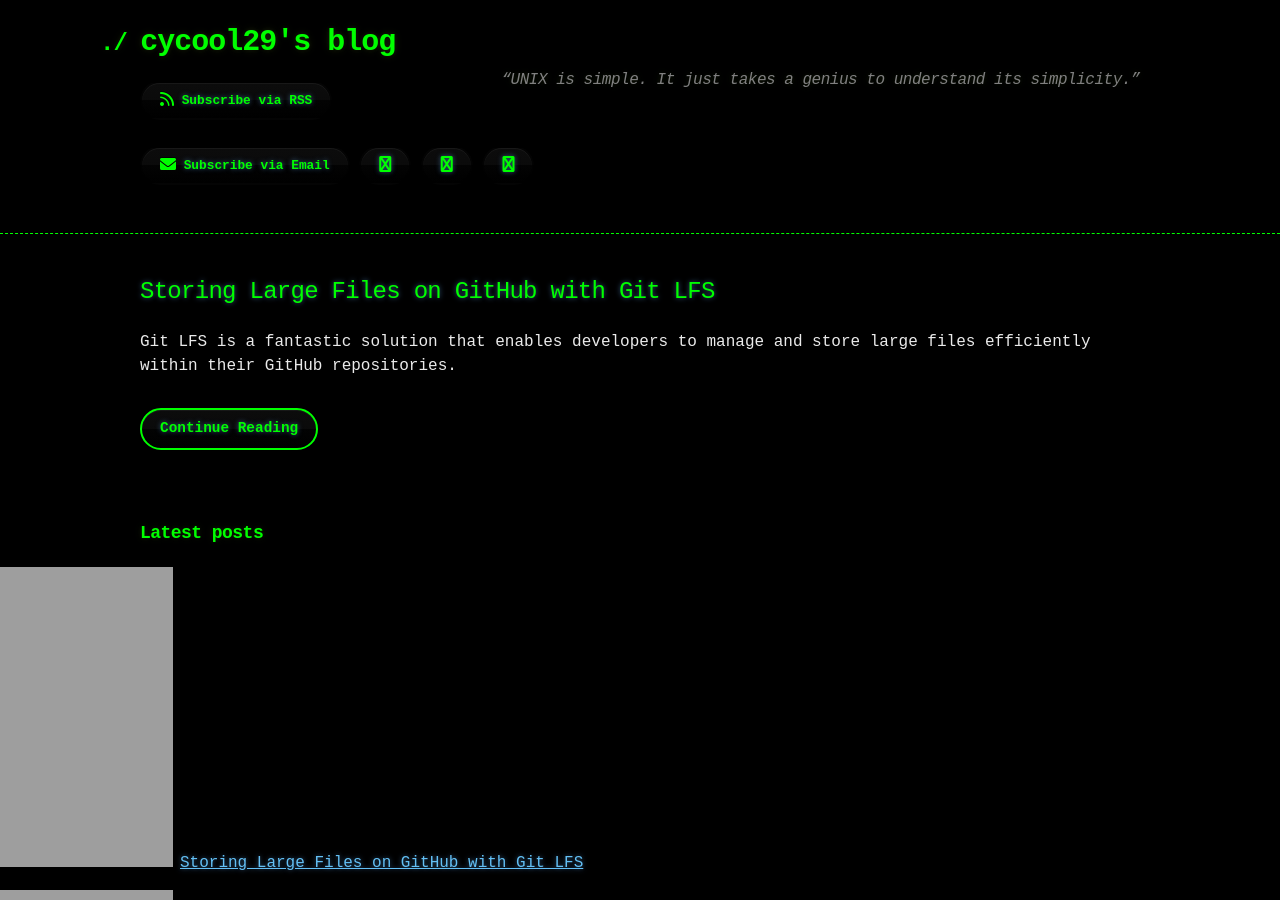
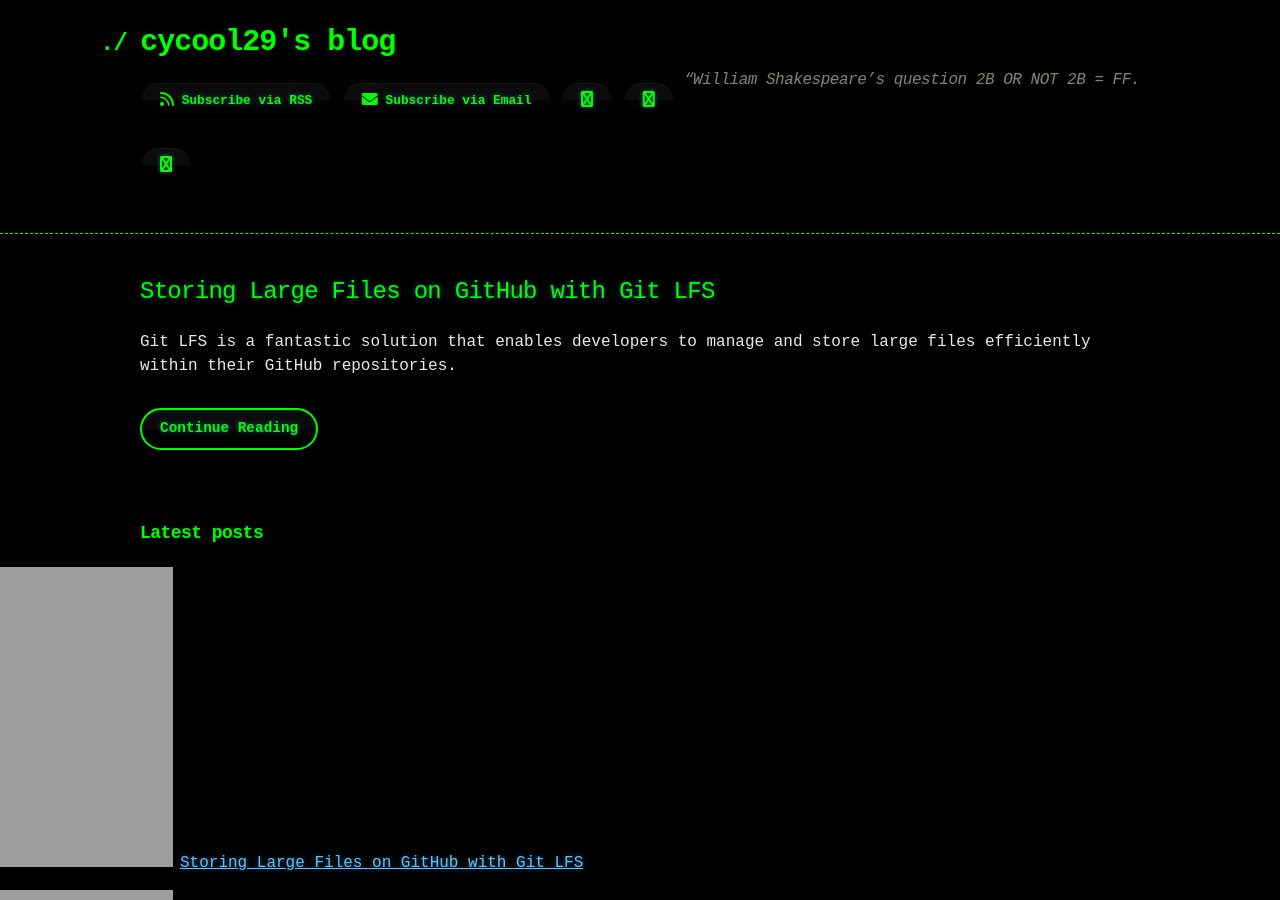
Before and after one commit to cycool29/cycool29.github.io, a Jekyll site: the page built from index.md, in a window 1280 px wide and 900 px high. Built offline with Jekyll 4.4.1, drawn with Linux system fonts in a browser that asks for light colours; a style sheet for code colours, icons or effects is not loaded.

Commit message:
Update quotes

```diff
--- a/_config.yml
+++ b/_config.yml
@@ -1,5 +1,5 @@
 title: cycool29's blog
-description: "“UNIX is simple. It just takes a genius to understand its simplicity.” "
+description: "“William Shakespeare’s question 2B OR NOT 2B = FF. "
 bio: A high school student. Intermediate in Python, Git, Bash. Learning JavaScript. He/Him. "
 author: cycool29
 url: https://cycool29.github.io
```
